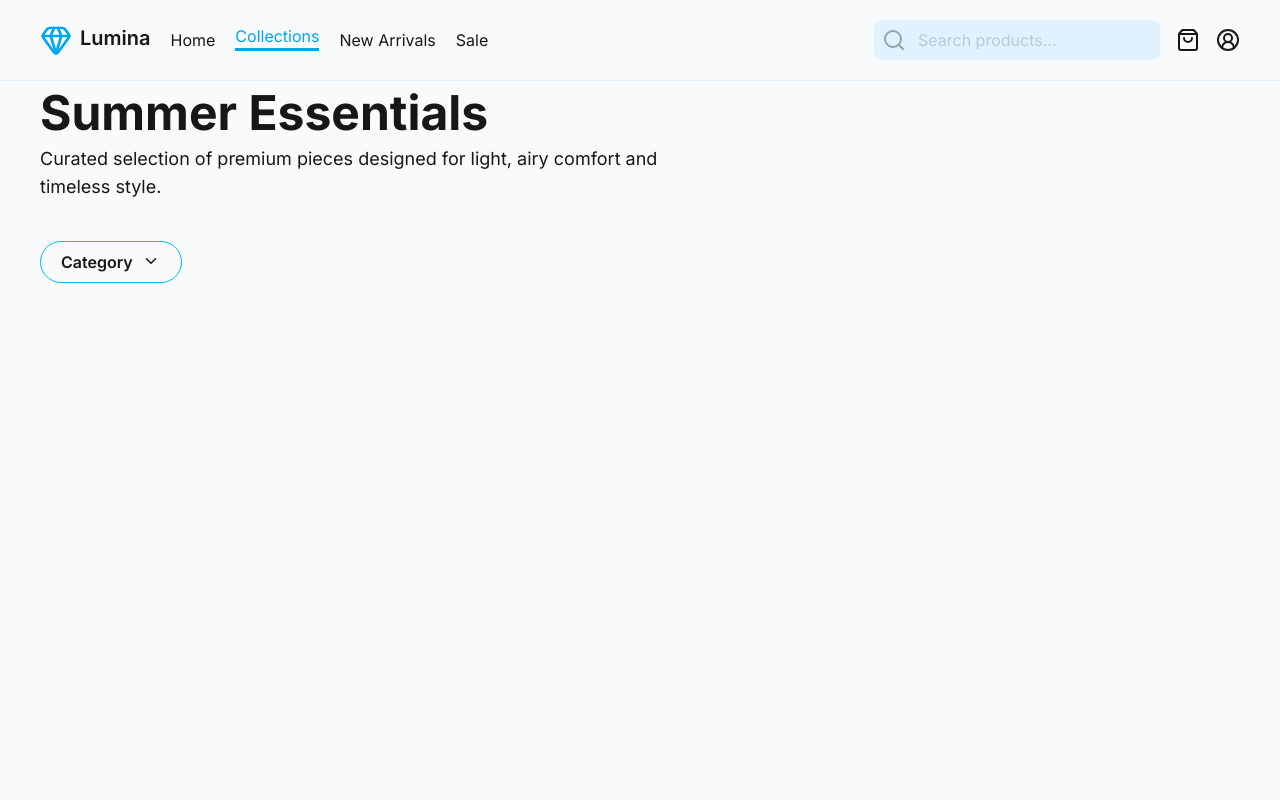
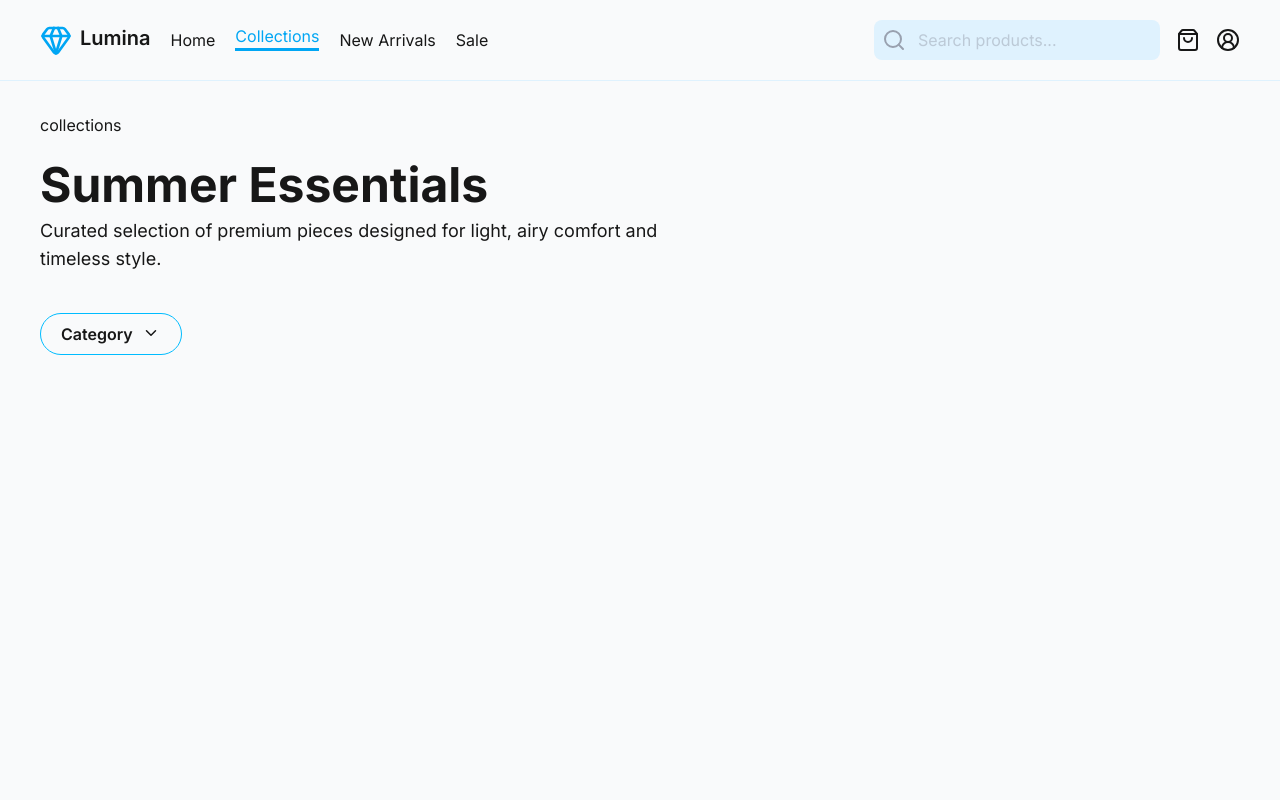
Before and after one commit to dev-dabid/next-ecommerce, a Next.js app: page /collections in a window 1280 px wide. Shown: the top 800 px of the page. Built offline with nearby package versions, Linux system fonts and the light colour scheme.

Commit message:
feat: add breadcrumb first version

```diff
--- a/src/app/collections/page.tsx
+++ b/src/app/collections/page.tsx
@@ -1,3 +1,4 @@
+import Breadcrumb from "@/components/Breadcrumb";
 import FilterDropdown from "./FilterDropdown";
 import Footer from "@/components/Footer";
 
@@ -5,6 +6,7 @@ export default function Page() {
   return (
     <div className="">
       <div className="max-w-300 mx-auto h-screen">
+        <Breadcrumb />
         <div className="mb-10">
           <div>
             <h1 className="text-5xl font-bold mb-2">Summer Essentials</h1>
--- /dev/null
+++ b/src/components/Breadcrumb.tsx
@@ -0,0 +1,14 @@
+"use client";
+
+import { usePathname } from "next/navigation";
+
+const Breadcrumb = () => {
+  const pathname = usePathname();
+  return (
+    <div className="py-6">
+      <div>{pathname.slice(1)}</div>
+    </div>
+  );
+};
+
+export default Breadcrumb;
```
